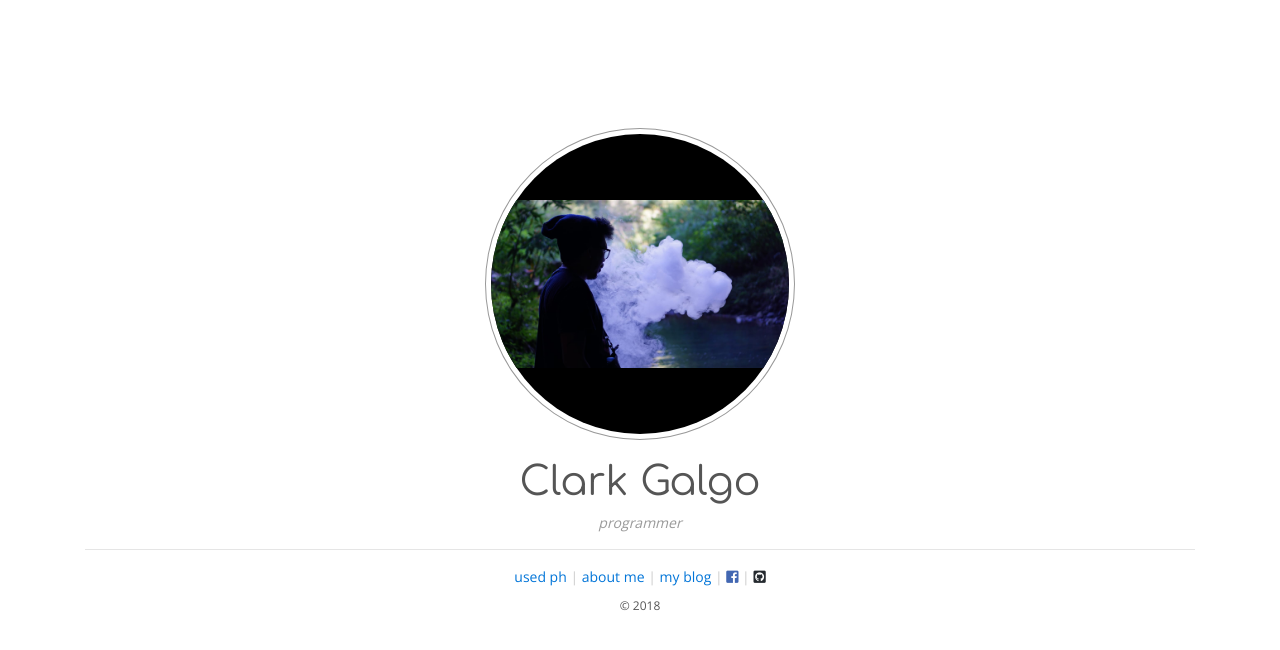
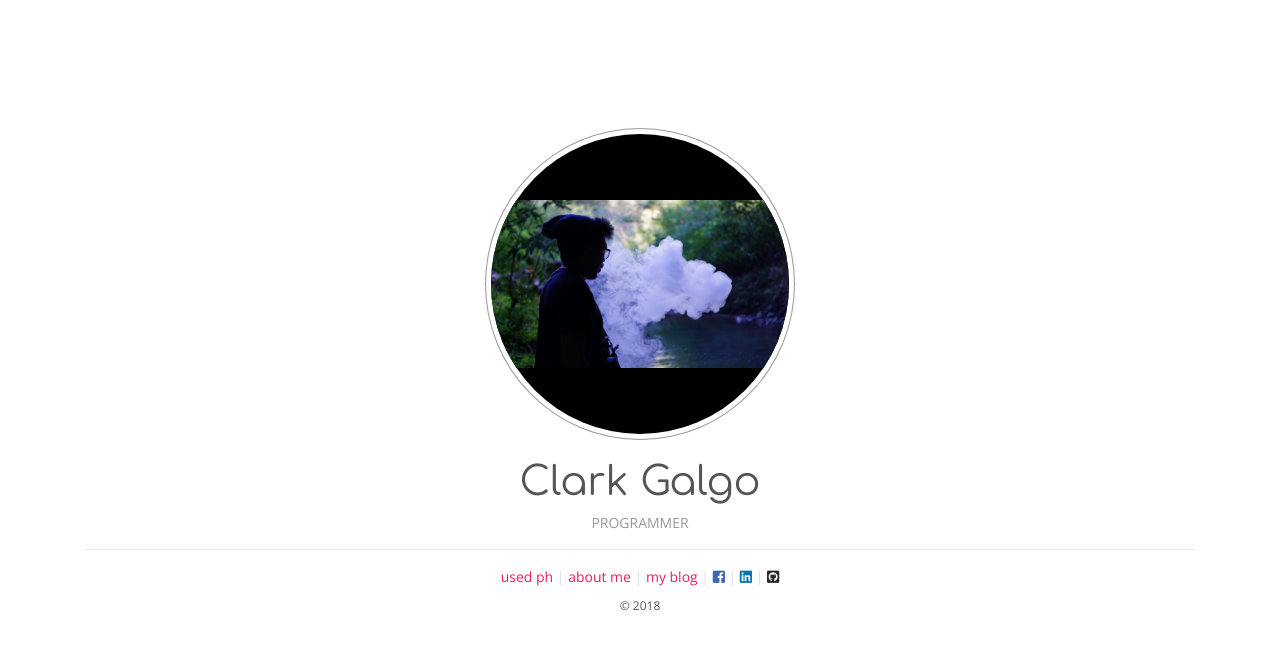
Before and after one commit to clark21/clark21.github.io, a website: page index.html in a window 1280 px wide. Drawn offline with nearby package versions, Linux system fonts and the light colour scheme; a web font is replaced by a local one.

Commit message:
add linkedin, new styles

```diff
--- a/css/styles.css
+++ b/css/styles.css
@@ -36,7 +36,6 @@ body {
 .slogan {
     color: #999;
     font-size: 14px;
-    font-style: italic;
 }
 
 h1 {
@@ -44,7 +43,7 @@ h1 {
 }
 
 .footer {
-    color: #ccc;
+    color: #ddd;
 }
 
 .fb {
@@ -55,7 +54,15 @@ h1 {
     color: #24292E;
 }
 
+.in {
+    color: #0077B5;
+}
+
 .all-right {
     font-size: 12px;
     margin-top: 10px;
 }
+
+html body a {
+    color: #E91E63
+}
--- a/index.html
+++ b/index.html
@@ -19,13 +19,14 @@
                 </div>
             </div>
             <h1>Clark Galgo</h1>
-            <div class="slogan">programmer</div>
+            <div class="slogan">PROGRAMMER</div>
             <hr />
             <div class="footer">
                 <a href="https://used.com.ph"> used ph</a> |
                 <a href="https://dev-engine.net">about me</a> |
                 <a href="https://blog.dev-engine.net">my blog</a> |
                 <a href="https://fb.me/clark.galgo" class="fb"><span class="fab fa-facebook-square"></span></a> |
+                <a href="https://ph.linkedin.com/in/clarkgalgo" class="in"><span class="fab fa-linkedin"></span></a> |
                 <a href="https://github.com/clark21" class="git"><span class="fab fa-github-square"></span></a>
             </div>
             <div class="all-right">
```
